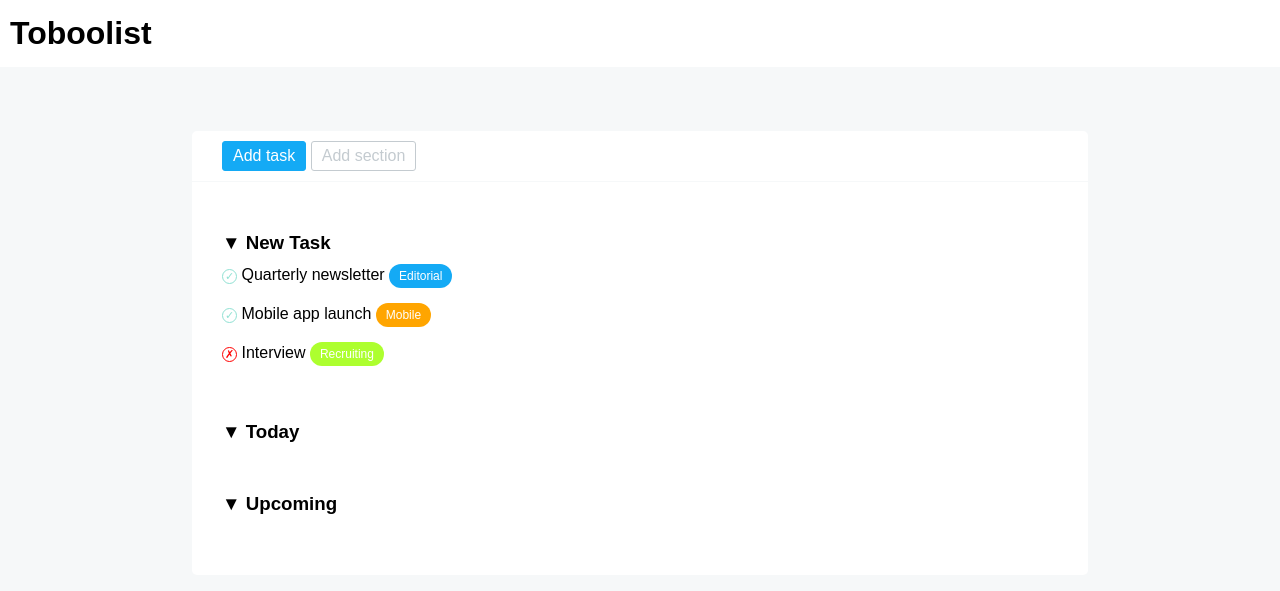
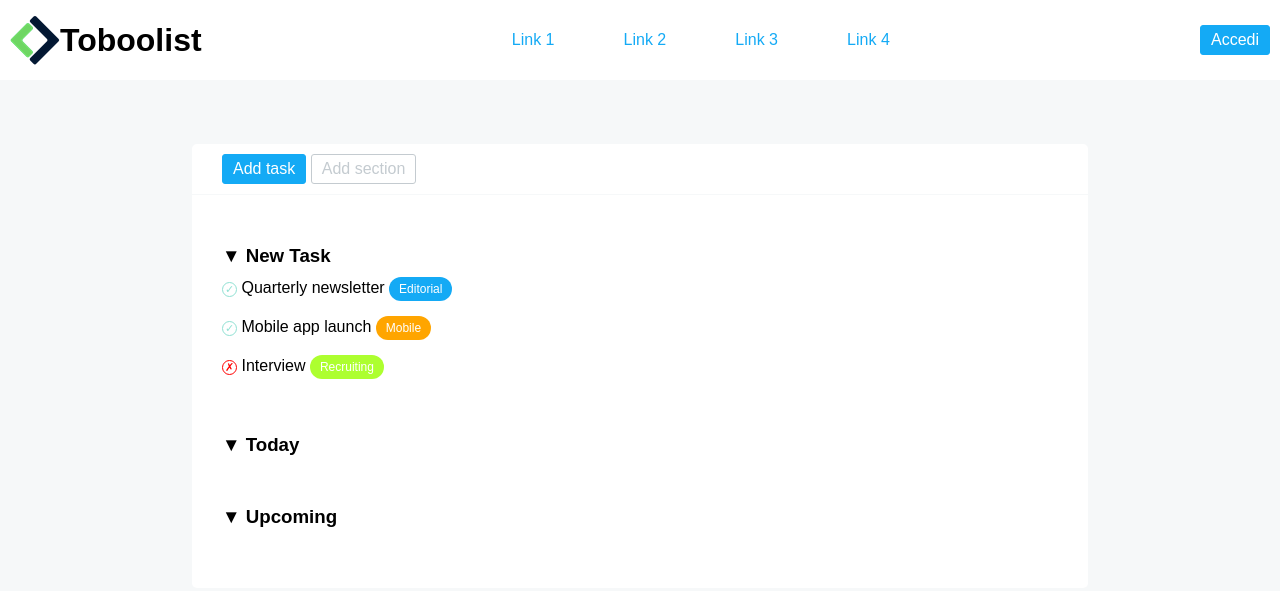
Before and after one commit to costanzazanoletti/jana60-html-css-toboolist, a plain HTML site: page index.html in a window 1280 px wide. Drawn offline with Linux system fonts and the light colour scheme.

Commit message:
header flex

```diff
--- a/index.html
+++ b/index.html
@@ -10,7 +10,20 @@
   <body>
     <!-- inizio header -->
     <header>
-      <h1>Toboolist</h1>
+      <!-- flex-item 1-->
+      <div class="brand">
+        <img src="img/Logo.png" alt="logo" />
+        <h1>Toboolist</h1>
+      </div>
+      <!-- flex item 2 -->
+      <ul class="menu">
+        <li><a href="#">Link 1</a></li>
+        <li><a href="#">Link 2</a></li>
+        <li><a href="#">Link 3</a></li>
+        <li><a href="#">Link 4</a></li>
+      </ul>
+      <!-- flex item 3 -->
+      <a href="#" class="btn btn-blue">Accedi</a>
     </header>
     <!-- fine header -->
     <!-- inizio main -->
--- a/style.css
+++ b/style.css
@@ -20,6 +20,10 @@ body {
 h3 {
   margin-bottom: 10px;
 }
+ul {
+  list-style: none;
+}
+
 /* components */
 .btn {
   text-decoration: none;
@@ -41,7 +45,27 @@ h3 {
 header {
   background-color: white;
   padding: 15px 10px;
+  display: flex;
+  align-items: center;
+  justify-content: space-between;
 }
+.brand {
+  display: flex;
+  align-items: center;
+}
+.menu {
+  display: flex;
+  justify-content: space-between;
+  width: 30%;
+}
+ul.menu li a {
+  text-decoration: none;
+  color: #14aaf5;
+}
+ul.menu li a:hover {
+  text-decoration: underline;
+}
+
 /* contenuto principale */
 .top {
   padding: 10px 30px;
@@ -58,9 +82,6 @@ header {
 }
 
 /* lista */
-ul {
-  list-style: none;
-}
 
 .main-list > li {
   padding-top: 20px;
```
